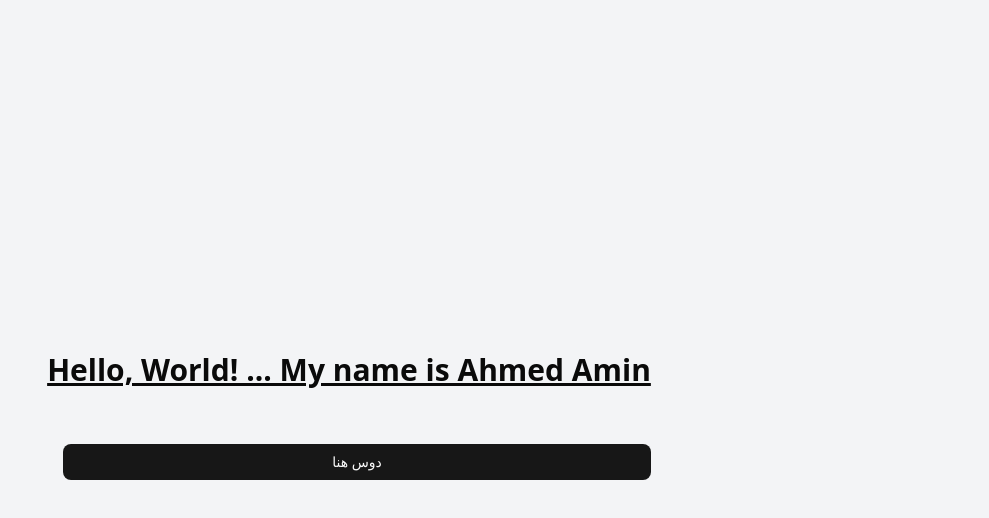
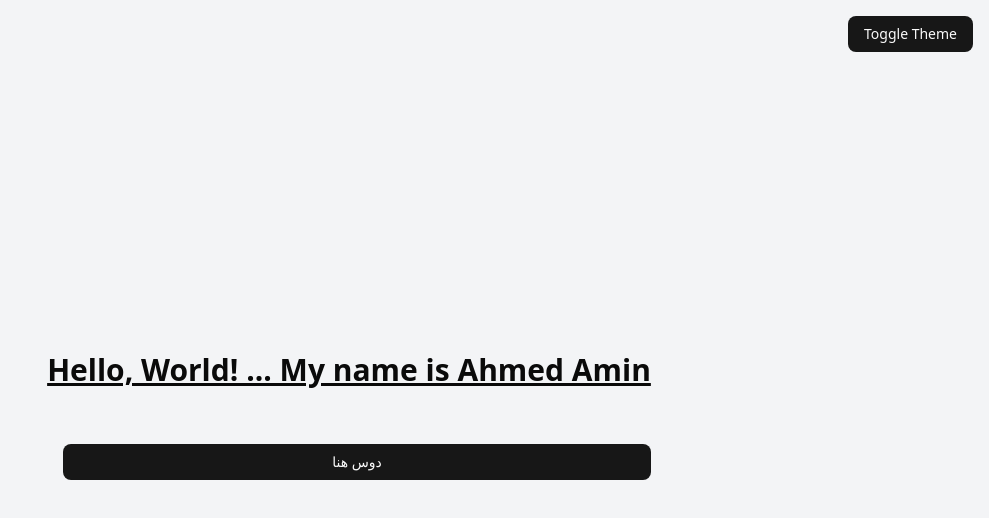
Before and after one commit to A-Amiin/Masar-ITi-Gp, a React (Vite) app: page / in a window 1280 px wide. Shown: the top 518 px of the page, without its empty margins (291-1280 px from the left). Built offline with nearby package versions, Linux system fonts and the light colour scheme.

Commit message:
Add theme toggle functionality to App component

```diff
--- a/src/App.jsx
+++ b/src/App.jsx
@@ -1,9 +1,12 @@
 import { Button } from "@/components/ui/button"
+import useInitTheme from "@/hooks/useInitTheme";
 
 function App() {
+const {toggleTheme} = useInitTheme();
 
   return (
-    <div className="flex flex-col items-center justify-center min-h-screen dark:bg-amber-700 bg-gray-100">
+    <div className="flex flex-col items-center justify-center min-h-screen dark:bg-black bg-gray-100">
+      <Button className=" fixed top-4 right-4 dark:bg-white " onClick={toggleTheme}>Toggle Theme</Button>
       <div className="flex flex-col justify-between h-32 dark:text-white mt-8">
         <h1 className="text-3xl font-bold underline">
           Hello, World! ... My name is Ahmed Amin
```
